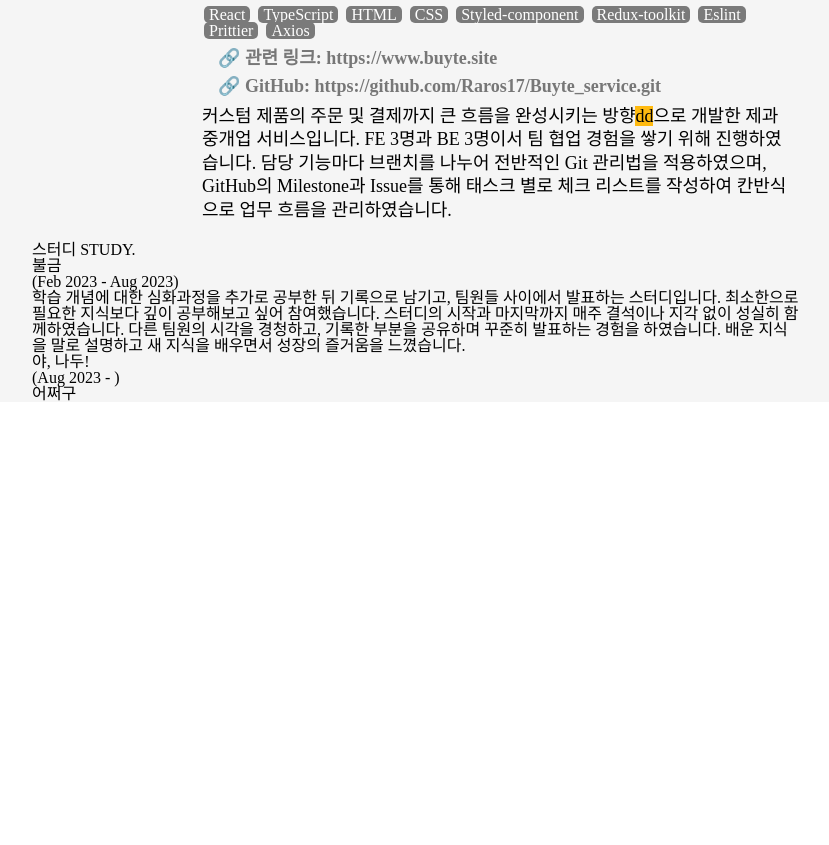
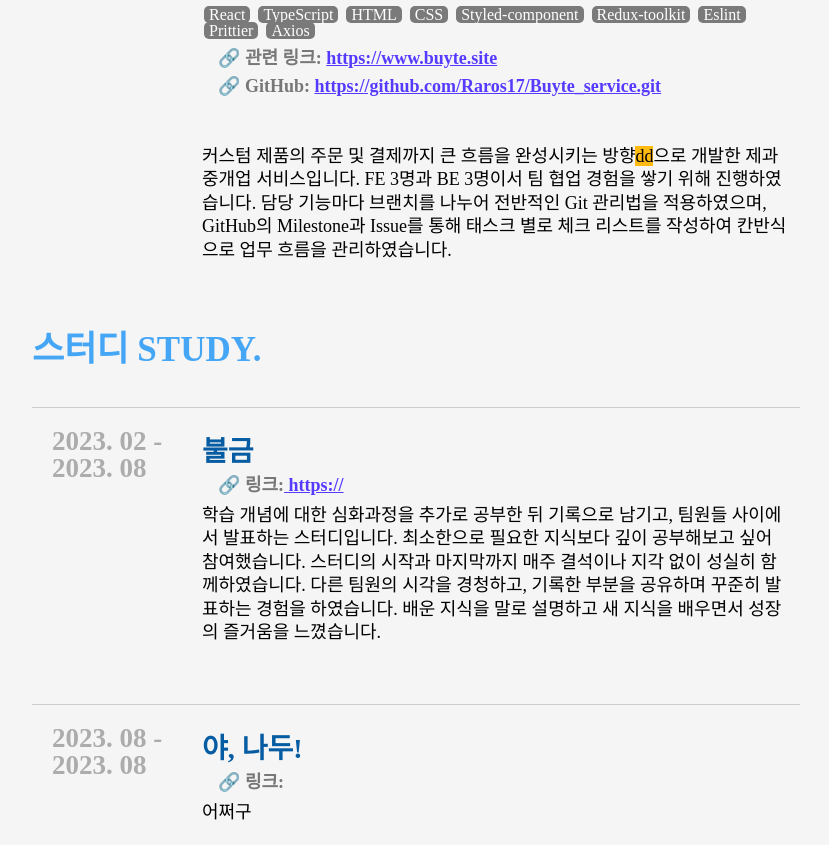
Before and after one commit to Raros17/Introduce, a React (Create React App) app: page / in a window 1280 px wide. Shown: the part 1607-2452 px from the top of the page, without its empty margins (224-1053 px from the left). Before the commit the page ends 2009 px from the top, so only its background shows below. Built offline with nearby package versions, Linux system fonts and the light colour scheme.

Commit message:
design: Study css 적용

```diff
--- a/src/components/Project.tsx
+++ b/src/components/Project.tsx
@@ -29,6 +29,7 @@ function Project() {
   `
   const ProjectText = styled.p`
     margin: 10px 0;
+    margin-top: 50px;
     font-size: 18px;
     line-height: 1.3;
     span::after {
@@ -46,6 +47,14 @@ function Project() {
         font-weight: 800;
         color: #777;
     }
+    span {
+    color: #553aff;
+    transition: all 0.2 ease;
+    text-decoration: underline;
+  }
+  span:hover{
+    color: #2c0df8;
+  }
   `
 
   const SkillBox = styled.span`
--- a/src/components/Study.tsx
+++ b/src/components/Study.tsx
@@ -1,19 +1,91 @@
+import styled from "styled-components";
 function Study() {
     return (
         <section>
-            <h2>스터디 STUDY.</h2>
-            <div>
-                <h3>불금</h3><span>(Feb 2023 - Aug 2023)</span>
-                <p>학습 개념에 대한 심화과정을 추가로 공부한 뒤 기록으로 남기고, 팀원들 사이에서 발표하는 스터디입니다. 최소한으로 필요한 지식보다 깊이 공부해보고 싶어 참여했습니다. 스터디의 시작과 마지막까지 매주 결석이나 지각 없이 성실히 함께하였습니다.
-                다른 팀원의 시각을 경청하고, 기록한 부분을 공유하며 꾸준히 발표하는 경험을 하였습니다. 배운 지식을 말로 설명하고 새 지식을 배우면서 성장의 즐거움을 느꼈습니다.
-                </p>
-            </div>
-            <div>
-                <h3>야, 나두!</h3><span>(Aug 2023 - )</span>
-                <p>어쩌구</p>
-            </div>
+            <Title>스터디 STUDY.</Title>
+            <ProjectContainer>
+                <Date>2023. 02 - 2023. 08</Date>
+                <div>
+                    <SubTitle>불금</SubTitle>
+                    <LinkContainer>
+                        <h5>🔗 링크:<span> https://</span></h5>
+                    </LinkContainer>
+                    <ProjectText>학습 개념에 대한 심화과정을 추가로 공부한 뒤 기록으로 남기고, 팀원들 사이에서 발표하는 스터디입니다. 최소한으로 필요한 지식보다 깊이 공부해보고 싶어 참여했습니다. 스터디의 시작과 마지막까지 매주 결석이나 지각 없이 성실히 함께하였습니다.
+                    다른 팀원의 시각을 경청하고, 기록한 부분을 공유하며 꾸준히 발표하는 경험을 하였습니다. 배운 지식을 말로 설명하고 새 지식을 배우면서 성장의 즐거움을 느꼈습니다.
+                    </ProjectText>
+                </div>
+            </ProjectContainer>
+            <ProjectContainer>
+                <Date>2023. 08 - 2023. 08</Date>
+                <div>
+                    <SubTitle>야, 나두!</SubTitle>
+                    <LinkContainer>
+                        <h5>🔗 링크:<span></span></h5>
+                    </LinkContainer>
+                    <ProjectText>어쩌구</ProjectText>
+                </div>
+            </ProjectContainer>
         </section>
     );
   }
 
   export default Study;
+
+
+
+  const LinkContainer = styled.div`
+    margin-left: 1rem;
+    h5{
+        margin: 10px 0;
+        font-size: 18px;
+        font-weight: 800;
+        color: #777;
+    }
+    span {
+    color: #553aff;
+    transition: all 0.2 ease;
+    text-decoration: underline;
+  }
+  span:hover{
+    color: #2c0df8;
+  }
+  `
+  const Title = styled.h1`
+  font-size: 35px;
+  font-weight: 800;
+  color: #45a6f6;
+  margin-top: 50px;
+`
+
+const ProjectContainer = styled.div`
+display: flex;
+border-top: 1px solid #ccc;
+padding: 20px 10px 10px 20px;
+margin-top: 40px;
+`
+
+const Date = styled.span`
+font-size: 27px;
+font-weight: 600;
+color: #acacac;
+width: 150px;
+min-width: 150px;
+`
+const SubTitle = styled.h2`
+font-size: 28px;
+font-weight: 800;
+margin: 10px 0;
+color: #065ca3;
+`
+
+const ProjectText = styled.p`
+margin: 10px 0;
+font-size: 18px;
+line-height: 1.3;
+span::after {
+    content: "dd";
+    width: 10px;
+    height: 100px;;
+    background-color: #ffba10;
+}
+`
```
